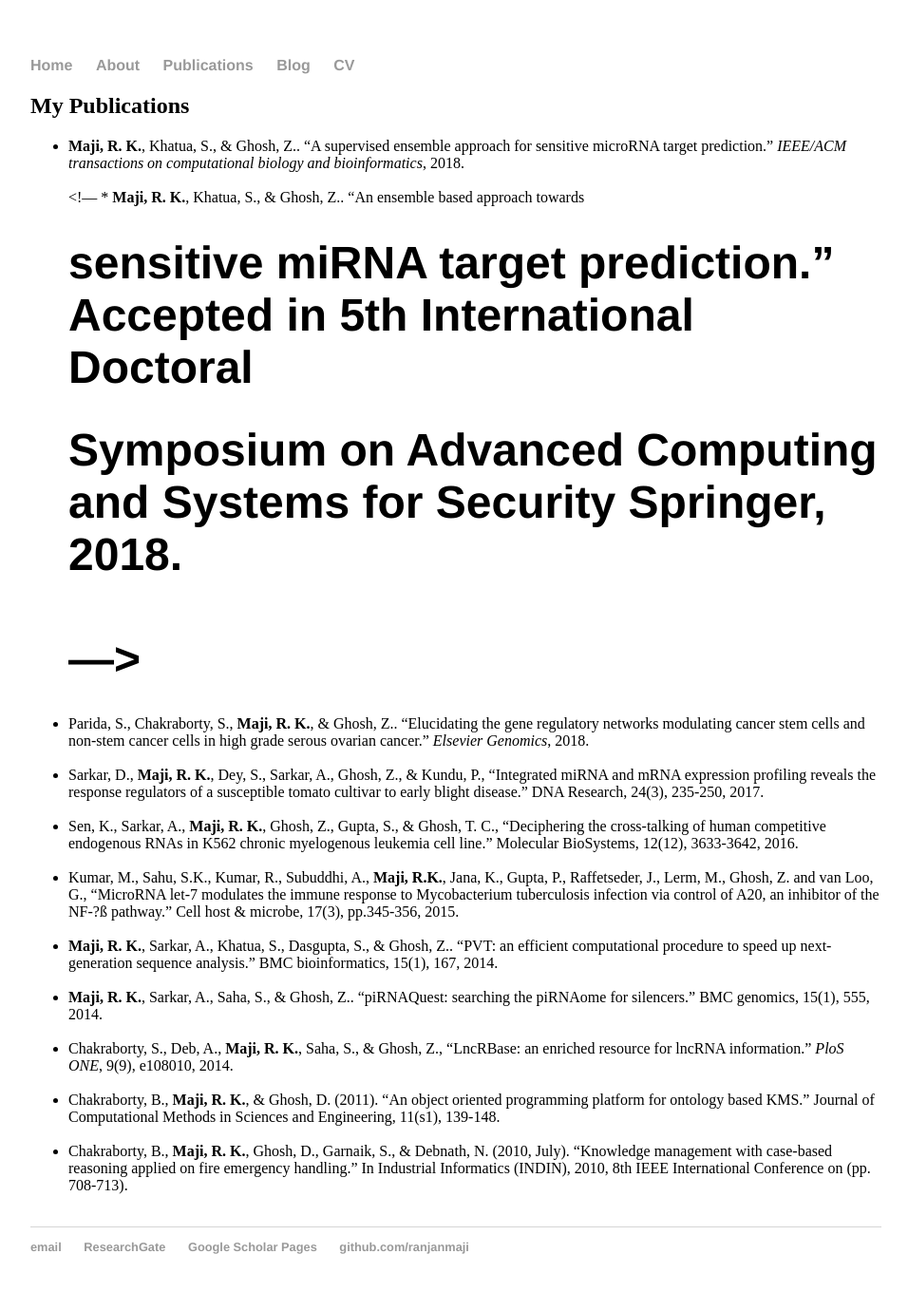
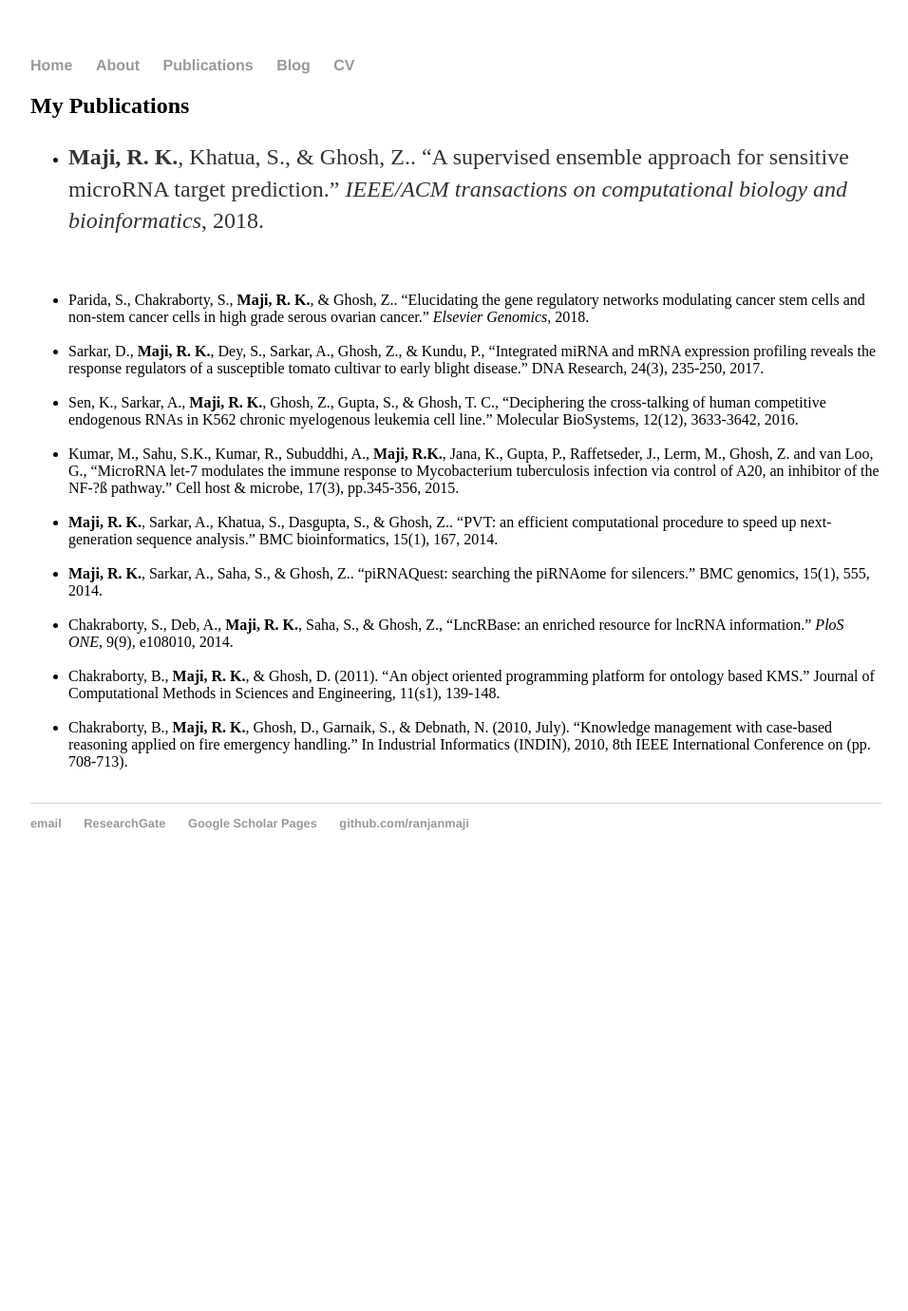
Before and after one commit to ranjanmaji/just-a-site, a Jekyll site: the page built from publications/index.md, in a window 1280 px wide. Shown: the whole page at 95% size, without its empty margins (160-1116 px from the left). Built offline with Jekyll 4.4.1, drawn with Linux system fonts in a browser that asks for light colours; after the commit the page ends 934 px from its top, so only the background shows below that.

Commit message:
Update index.md

```diff
--- a/publications/index.md
+++ b/publications/index.md
@@ -7,9 +7,7 @@
 * **Maji, R. K.**, Khatua, S., & Ghosh, Z.. "A supervised ensemble approach for
 sensitive microRNA target prediction." *IEEE/ACM transactions
 on computational biology and bioinformatics*, 2018.<br/><br/>
-<!--- * **Maji, R. K.**, Khatua, S., & Ghosh, Z.. "An ensemble based approach towards
-# sensitive miRNA target prediction." Accepted in 5th International Doctoral
-# Symposium on Advanced Computing and Systems for Security Springer, 2018.<br/><br/>--->
+
 * Parida, S., Chakraborty, S., **Maji, R. K.**, & Ghosh, Z.. "Elucidating the gene
 regulatory networks modulating cancer stem cells and non-stem cancer cells in
 high grade serous ovarian cancer." *Elsevier Genomics*, 2018.<br/><br/>
```
